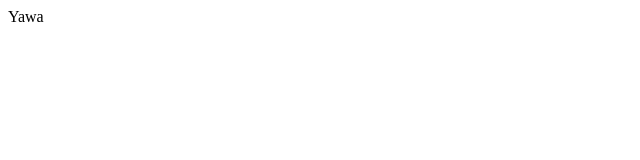
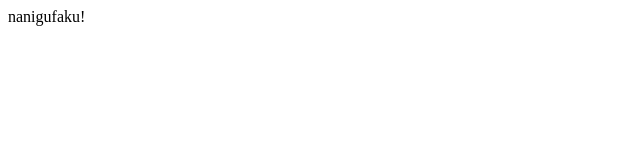
Before and after one commit to Kyeito/Internet-Explorer, a plain HTML site: page index.html in a window 1280 px wide. Shown: the full height of the page, 0-640 px from the left. Drawn offline with Linux system fonts and the light colour scheme.

Commit message:
nanigufaku!

```diff
--- a/index.html
+++ b/index.html
@@ -7,6 +7,6 @@
     <title>Document</title>
 </head>
 <body>
-    Yawa
+    nanigufaku!
 </body>
 </html>
```
